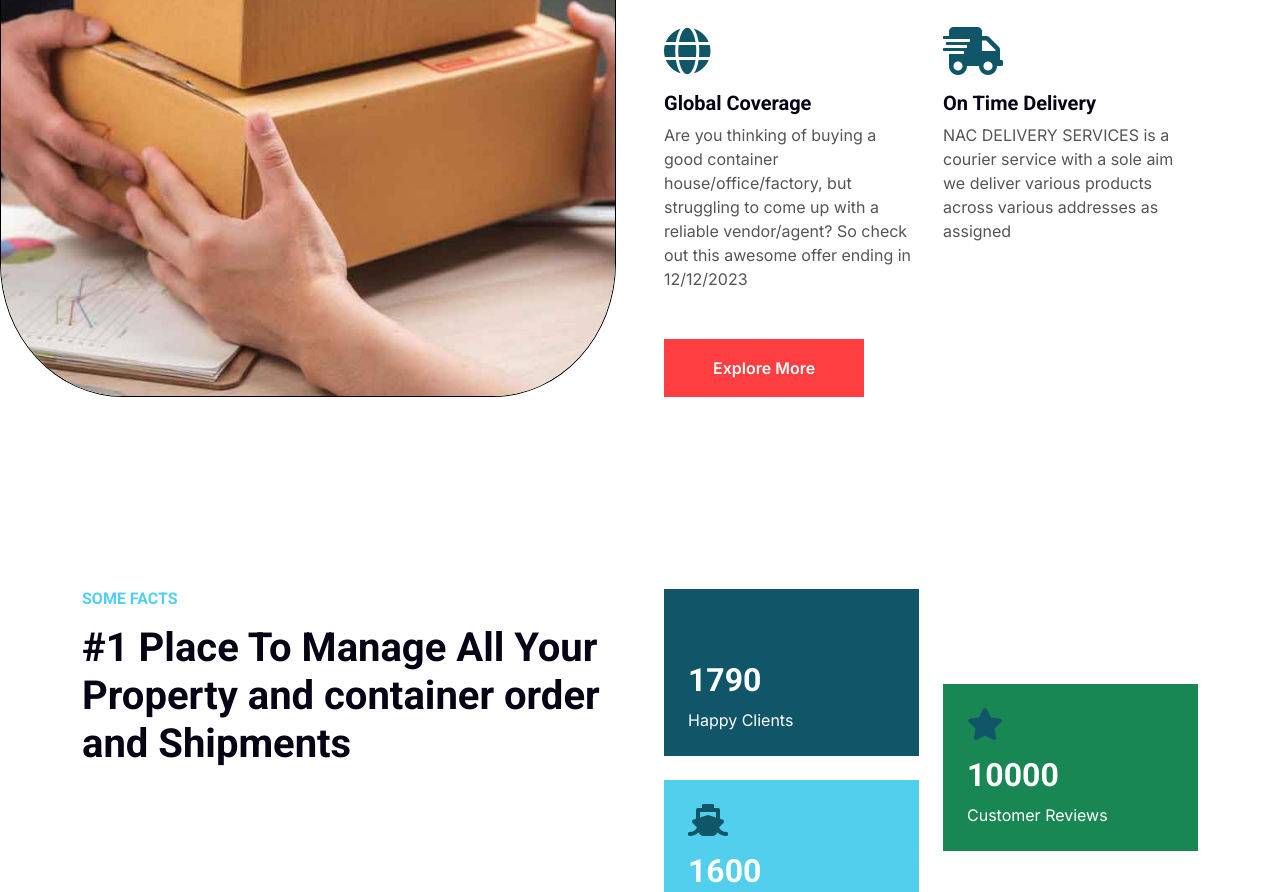
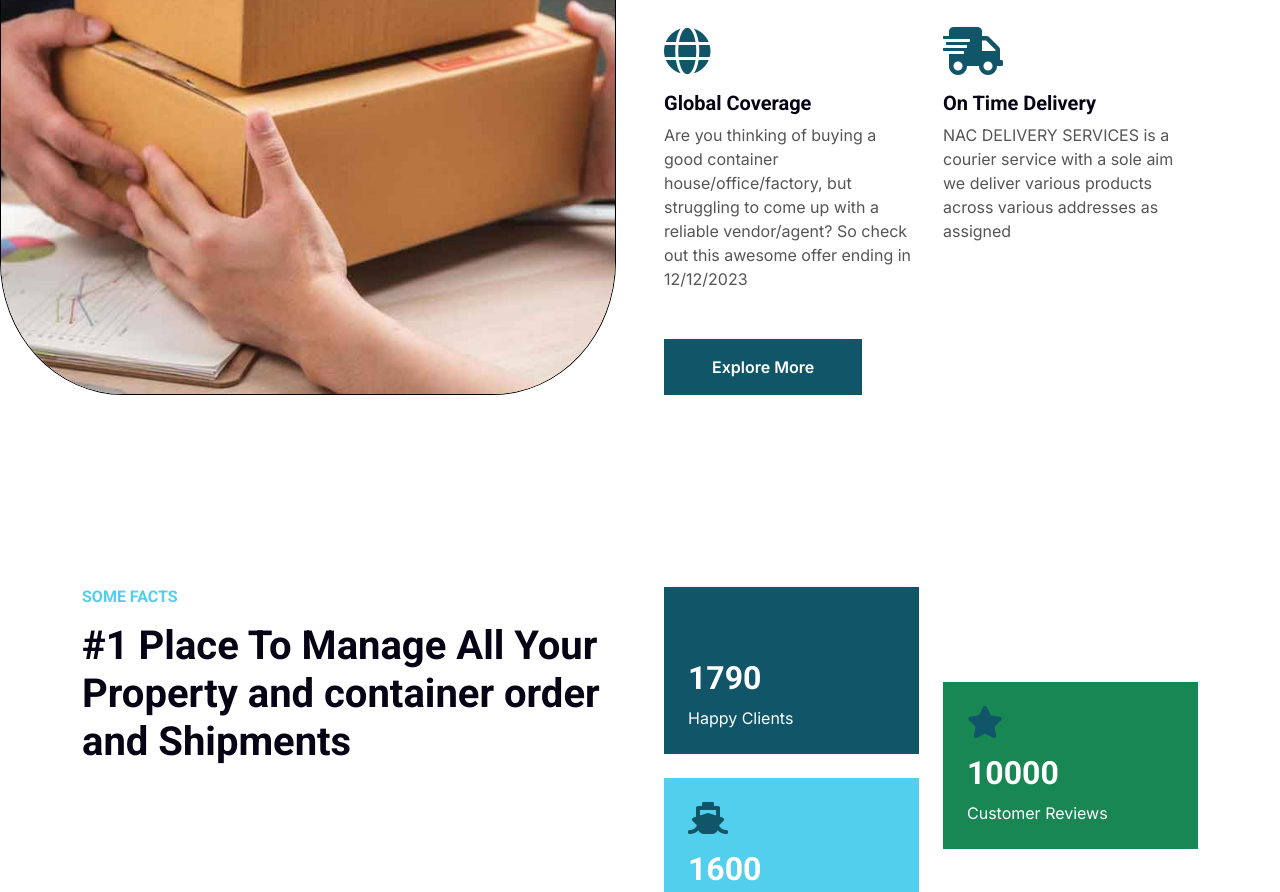
Before and after one commit to GoodnessObilom/silver-funicular, a plain HTML site: page index.html in a window 1280 px wide. Shown: the part 1264-2156 px from the top of the page. Drawn offline with nearby package versions, Linux system fonts and the light colour scheme.

Commit message:
made important changes to the website

```diff
--- a/index.html
+++ b/index.html
@@ -138,7 +138,7 @@
                             <p class="m-0">NAC DELIVERY SERVICES is a courier service with a sole aim we deliver various products across various addresses as assigned </p>
                         </div>
                     </div>
-                    <a href="" class="btn btn-primary py-3 px-5">Explore More</a>
+                    <a href="" class="btn btn-primary grey-end py-3 px-5">Explore More</a>
                 </div>
             </div>
         </div>
--- a/styleme.css
+++ b/styleme.css
@@ -50,3 +50,11 @@ img.no-radius{
 .navbar-light .navbar-nav .nav-link:hover, .navbar-light .navbar-nav .nav-link.active {
     color: var(--grey);
   }
+  .grey-end{
+background-color: var(--grey) !important;
+border: #105568;
+  }
+  .navbar-brand{
+    min-width: inherit;
+    border-radius: 0 !important;
+  }
```
